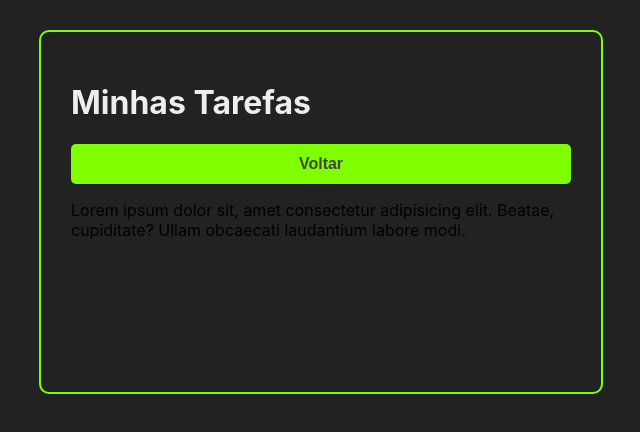
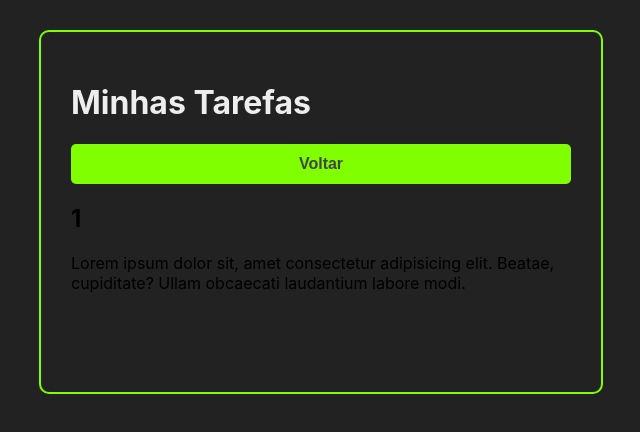
Before and after one commit to LuizCBonini/curso-react, a React (Create React App) app: page /1 in a window 1280 px wide. Shown: the top 432 px of the page, without its empty margins (319-959 px from the left). Built offline with nearby package versions, Linux system fonts and the light colour scheme.

Commit message:
Parametros na URL

```diff
--- a/src/App.jsx
+++ b/src/App.jsx
@@ -58,7 +58,7 @@ const App = () => {
             <Tasks tasks={tasks} handleTaskClick={handleTaskClick} handleTaskDeletion={handleTaskDeletion}/>
           </>
         )}/>
-        <Route path="/:taskTitle" exact render={TaskDetails}/>
+        <Route path="/:taskTitle" exact component={TaskDetails}/>
       </div>
     </Router>
   )
--- a/src/components/TaskDetails.jsx
+++ b/src/components/TaskDetails.jsx
@@ -1,13 +1,17 @@
 import React from 'react';
+import { useParams } from 'react-router-dom/cjs/react-router-dom.min';
 
 import Button from './Button';
 
 const TaskDetails = () => {
+    const params = useParams();
+    console.log(params)
     return ( <>
         <div className="back-button-container">
             <Button>Voltar</Button>
         </div>
         <div className="task-details-container">
+            <h2>{params.taskTitle}</h2>
             <p>Lorem ipsum dolor sit, amet consectetur adipisicing elit. Beatae, cupiditate? Ullam obcaecati laudantium labore modi.</p>
         </div>
     </> );
```
